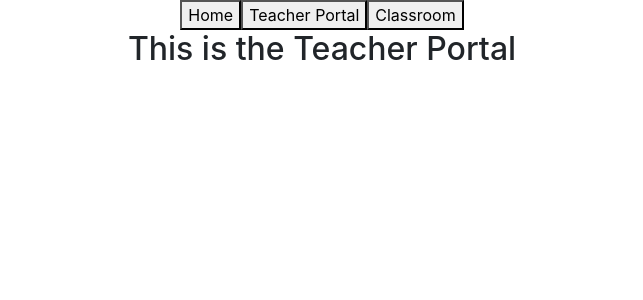
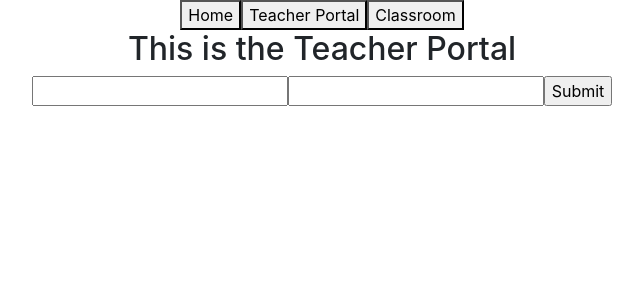
Before and after one commit to cortezd334/tacherspet, a React (Create React App) app in the folder teacherspet-frontend/: page /teacher in a window 1280 px wide. Shown: the top 300 px of the page, without its empty margins (318-961 px from the left). Built offline with nearby package versions, Linux system fonts and the light colour scheme.

Commit message:
Created card form

```diff
--- a/teacherspet-frontend/src/actions/index.js
+++ b/teacherspet-frontend/src/actions/index.js
@@ -4,3 +4,17 @@ export const removeCard = (card) => {
         payload: card
     }
 }
+
+export const fetchCards = () => {
+    return {
+        type: "FETCH_CARDS",
+        payload: [{front: "Card Front One", back: "Card Back One"}, {front: "Card Front Two", back: "Card Back Two"}]
+    }
+}
+
+export const submitCardForm = (formData) => {
+    return {
+        type: "CREATE_CARD",
+        payload: formData
+    }
+}
--- /dev/null
+++ b/teacherspet-frontend/src/components/CardForm.js
@@ -0,0 +1,41 @@
+import React, { Component } from 'react';
+import { connect } from 'react-redux'
+import { submitCardForm } from '../actions/index'
+
+class CardForm extends Component {
+    constructor(props) {
+        super(props)
+        this.state = {
+            front: "",
+            back: ""
+        }
+    }
+
+    handleChange = (event) => {
+        let name = event.target.name
+        this.setState({
+            [name]: event.target.value
+        })
+    }
+
+    handleSubmit(event) {
+        event.preventDefault()
+        this.props.submitCardForm(this.state)
+        this.setState({
+            front: "",
+            back: ""
+        })
+    }
+
+    render() {
+        return (
+            <form onSubmit={(event) => this.handleSubmit(event)}>
+                <input type="text" onChange={(event) => this.handleChange(event)} value={this.state.front} name="front"/>
+                <input type="text" onChange={(event) => this.handleChange(event)} value={this.state.back} name="back"/>
+                <input type="submit"/>
+            </form>
+        );
+    }
+}
+
+export default connect(null, { submitCardForm })(CardForm);
--- a/teacherspet-frontend/src/containers/CardList.js
+++ b/teacherspet-frontend/src/containers/CardList.js
@@ -1,8 +1,15 @@
 import React, { Component } from 'react';
 import { connect } from 'react-redux'
 import Card from '../components/Card'
+import { fetchCards } from '../actions/index'
 
 class CardList extends Component {
+    componentDidMount = () => {
+        if (this.props.cards.length === 0) {
+            this.props.fetchCards()
+        }
+    }
+
     render() {
         return (
             <ul>
@@ -18,4 +25,4 @@ const mapStateToProps = state => {
     }
 }
 
-export default connect(mapStateToProps)(CardList);
+export default connect(mapStateToProps, { fetchCards })(CardList);
--- a/teacherspet-frontend/src/containers/TeacherContainer.js
+++ b/teacherspet-frontend/src/containers/TeacherContainer.js
@@ -1,11 +1,22 @@
 import React, { Component } from 'react';
+import Container from 'react-bootstrap/Container';
+import Row from 'react-bootstrap/Row';
+import Col from 'react-bootstrap/Col';
+import CardForm from '../components/CardForm';
+
+
 
 class TeacherContainer extends Component {
     render() {
         return (
-            <div>
-                <h2>This is the Teacher Portal</h2>
-            </div>
+            <Container fluid>
+                <Row>
+                    <Col><h2>This is the Teacher Portal</h2></Col>
+                </Row>
+                <Row>
+                    <Col><CardForm /></Col>
+                </Row>
+            </Container>
         );
     }
 }
--- a/teacherspet-frontend/src/reducers/cardReducer.js
+++ b/teacherspet-frontend/src/reducers/cardReducer.js
@@ -1,6 +1,8 @@
 // eslint-disable-next-line import/no-anonymous-default-export
-export default (state = [{front: "Card Front One", back: "Card Back One"}, {front: "Card Front Two", back: "Card Back Two"}], action) => {
+export default (state = [], action) => {
     switch (action.type) {
+        case 'FETCH_CARDS':
+            return [...action.payload]
         case  'CREATE_CARD':
             return [...state, action.payload]
         case 'REMOVE_CARD':
```
Also changed, not shown: 1 other file (tests, documents, lock files or other folders).
